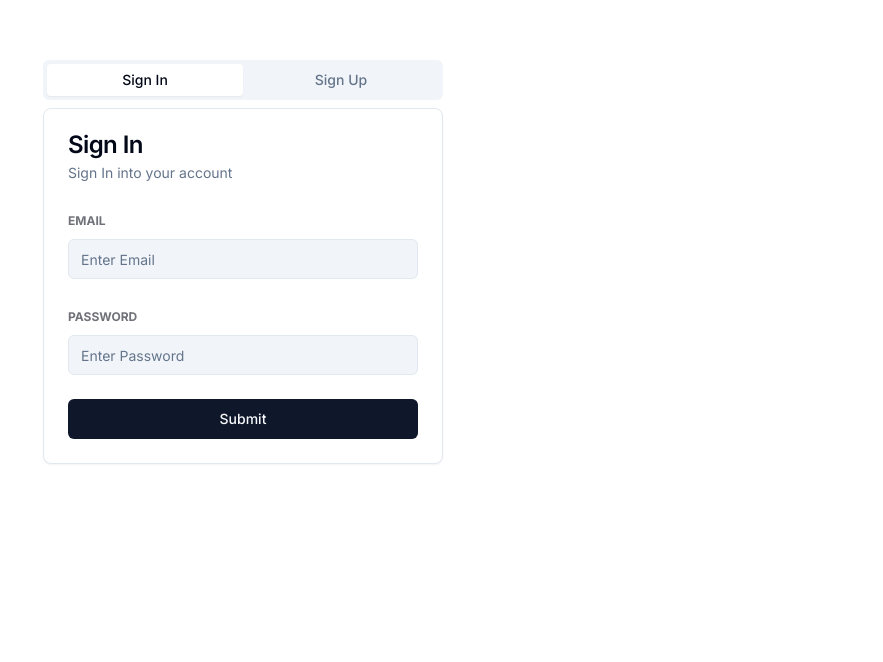
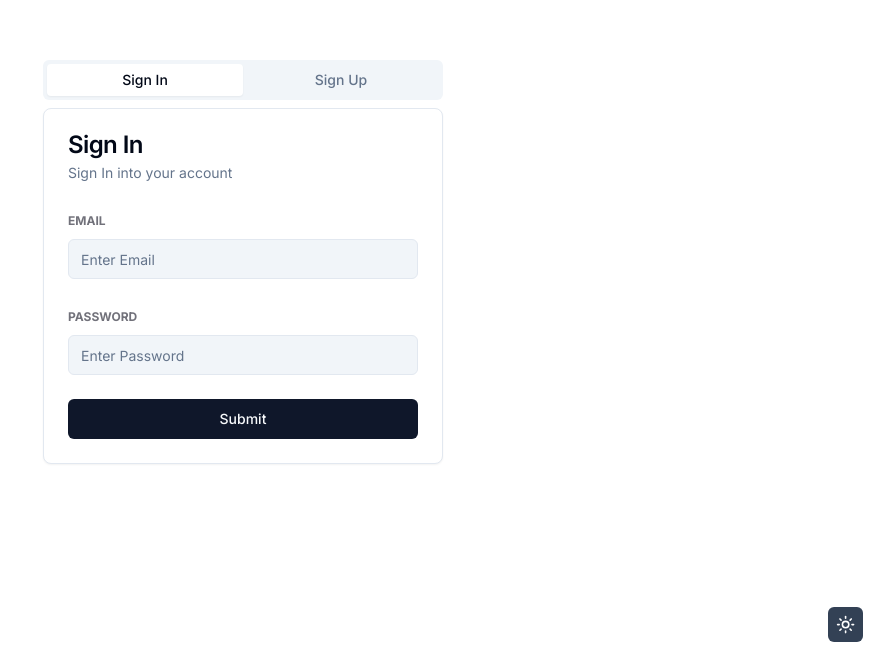
Before and after one commit to ColinAdo/dashboard-ui, a Next.js app: page /auth in a window 1280 px wide. Shown: the part 138-800 px from the top of the page, without its empty margins (397-1280 px from the left). Built offline with nearby package versions, Linux system fonts and the light colour scheme.

Commit message:
Add theme toggler to auths

```diff
--- a/app/(auth)/layout.tsx
+++ b/app/(auth)/layout.tsx
@@ -1,6 +1,11 @@
+import ThemeToggler from "@/components/ThemeToggler";
+
 const AuthPage = ({ children }: { children: React.ReactNode }) => {
   return (
     <div className="h-[100vh] flex items-center justify-center relative">
+      <div className="absolute bottom-5 right-0 text-white ">
+        <ThemeToggler />
+      </div>
       {children}
     </div>
   );
```
